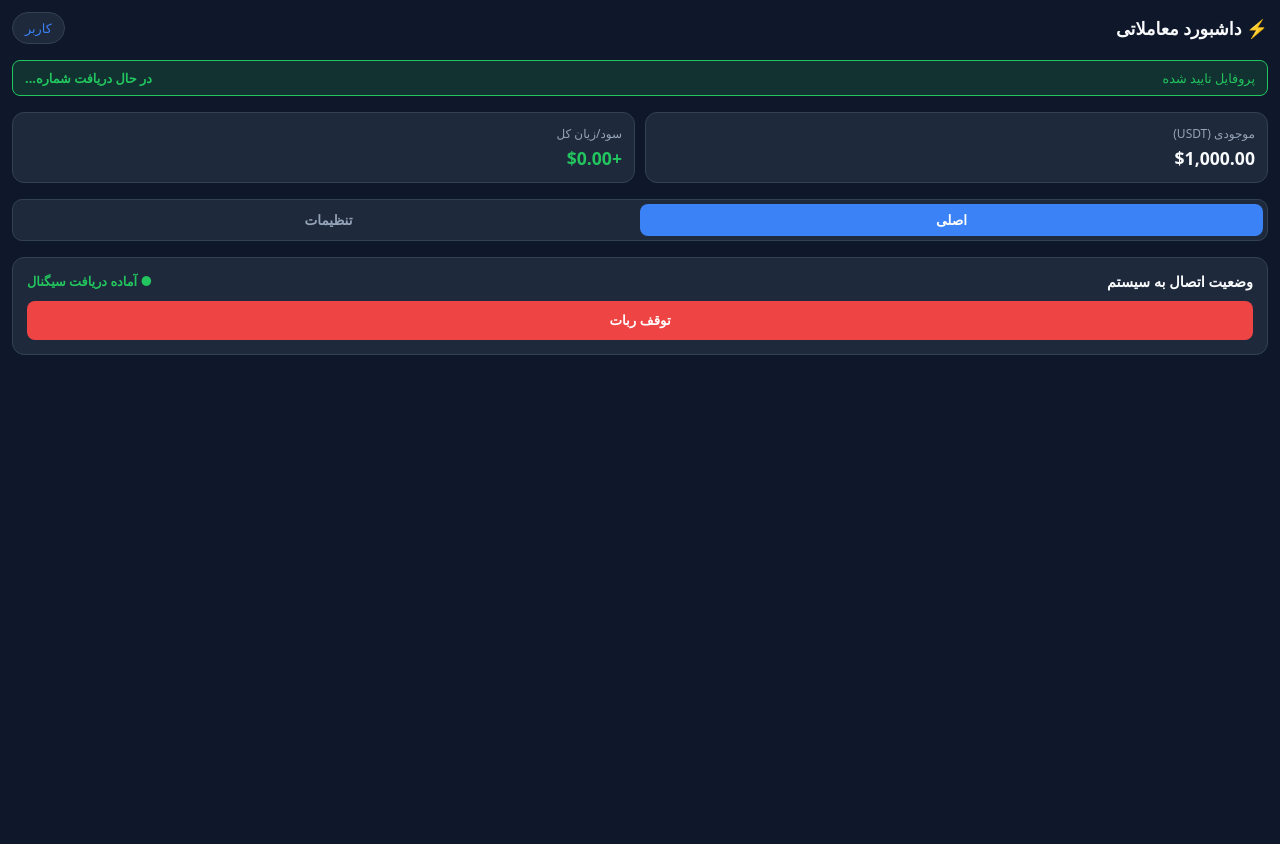
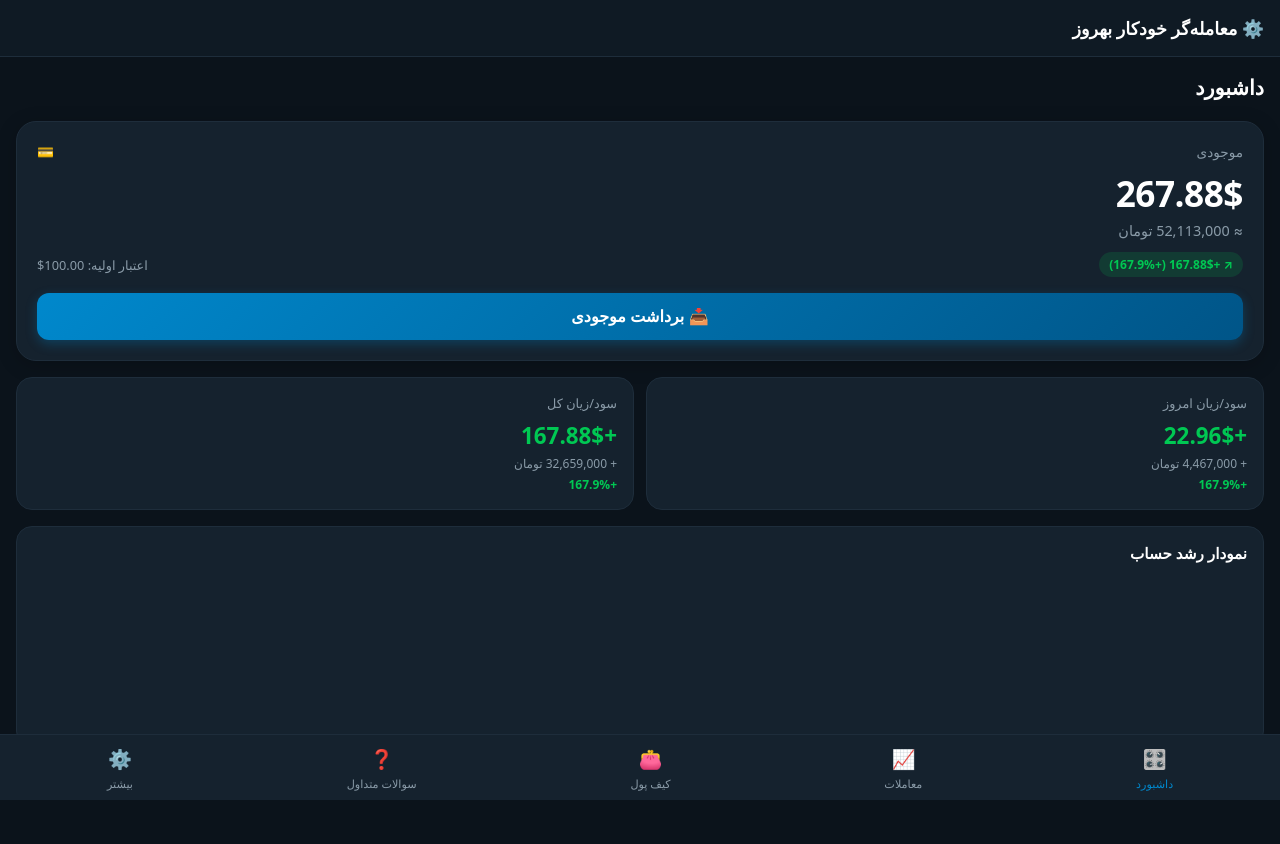
Before and after one commit to behrouz1986/my-telegram-app, a plain HTML site: page index.html in a window 1280 px wide. Before the commit the page ends 800 px from the top, so only its background shows below. Drawn offline with nearby package versions, Linux system fonts and the light colour scheme; a script that the page names is missing.

Commit message:
Revamp trading dashboard layout and styles
Updated HTML structure and styles for the trading dashboard, including changes to the title, viewport settings, and various CSS variables for improved design.

```diff
--- a/index.html
+++ b/index.html
@@ -2,19 +2,21 @@
 <html lang="fa" dir="rtl">
 <head>
     <meta charset="UTF-8">
-    <meta name="viewport" content="width=device-width, initial-scale=1.0">
-    <title>Trading Dashboard</title>
+    <meta name="viewport" content="width=device-width, initial-scale=1.0, maximum-scale=1.0, user-scalable=no">
+    <title>معامله‌گر خودکار بهروز</title>
     <script src="https://telegram.org/js/telegram-web-app.js"></script>
+    <script src="https://cdn.jsdelivr.net/npm/chart.js"></script>
     <style>
         :root {
-            --bg-color: #0f172a;
-            --card-bg: #1e293b;
-            --accent-blue: #3b82f6;
-            --text-main: #f8fafc;
-            --text-sub: #94a3b8;
-            --green: #22c55e;
-            --red: #ef4444;
-            --border: #334155;
+            --bg-color: #0b131b;
+            --card-bg: #15222e;
+            --border-color: #1e2d3b;
+            --text-main: #ffffff;
+            --text-sub: #8a9ba8;
+            --accent-blue: #0088cc;
+            --btn-gradient: linear-gradient(135deg, #0088cc, #005588);
+            --green: #00c853;
+            --red: #ff3d00;
         }
 
         body {
@@ -22,129 +24,185 @@
             background-color: var(--bg-color);
             color: var(--text-main);
             margin: 0;
-            padding: 12px;
+            padding: 0;
             box-sizing: border-box;
+            -webkit-user-select: none;
+            user-select: none;
         }
 
+        /* Top Header */
         .header {
             display: flex;
             justify-content: space-between;
             align-items: center;
+            padding: 16px;
+            background: rgba(21, 34, 46, 0.5);
+            border-bottom: 1px solid var(--border-color);
+        }
+        .header-title {
+            font-size: 1.1rem;
+            font-weight: bold;
+            display: flex;
+            align-items: center;
+            gap: 8px;
+        }
+
+        .dashboard-title-section {
+            padding: 16px 16px 8px;
+        }
+        .dashboard-title {
+            font-size: 1.3rem;
+            font-weight: bold;
+            margin: 0;
+        }
+
+        /* Main Container */
+        .container {
+            padding: 12px 16px;
+            display: flex;
+            flex-direction: column;
+            gap: 16px;
+        }
+
+        /* Balance Card */
+        .balance-card {
+            background: var(--card-bg);
+            border-radius: 20px;
+            padding: 20px;
+            border: 1px solid var(--border-color);
+            box-shadow: 0 4px 20px rgba(0,0,0,0.2);
+        }
+        .balance-header {
+            display: flex;
+            justify-content: space-between;
+            align-items: center;
+            color: var(--text-sub);
+            font-size: 0.85rem;
+            margin-bottom: 8px;
+        }
+        .balance-value {
+            font-size: 2.2rem;
+            font-weight: bold;
+            margin-bottom: 4px;
+            letter-spacing: -0.5px;
+        }
+        .balance-irr {
+            font-size: 0.9rem;
+            color: var(--text-sub);
+            margin-bottom: 12px;
+        }
+        .balance-badges {
+            display: flex;
+            align-items: center;
+            gap: 8px;
             margin-bottom: 16px;
         }
-        .user-badge {
-            background: var(--card-bg);
-            padding: 6px 12px;
+        .badge {
+            padding: 4px 10px;
             border-radius: 20px;
+            font-size: 0.75rem;
+            font-weight: bold;
+        }
+        .badge-green {
+            background: rgba(0, 200, 83, 0.15);
+            color: var(--green);
+        }
+        .initial-credit {
             font-size: 0.8rem;
-            color: var(--accent-blue);
-            border: 1px solid var(--border);
+            color: var(--text-sub);
+            margin-right: auto;
         }
 
-        .auth-status {
-            background: rgba(34, 197, 94, 0.15);
-            border: 1px solid var(--green);
-            color: var(--green);
-            padding: 8px 12px;
-            border-radius: 8px;
-            font-size: 0.8rem;
-            margin-bottom: 16px;
-            display: flex;
-            align-items: center;
-            justify-content: space-between;
+        .btn-withdraw {
+            width: 100%;
+            padding: 14px;
+            background: var(--btn-gradient);
+            color: white;
+            border: none;
+            border-radius: 12px;
+            font-weight: bold;
+            font-size: 1rem;
+            cursor: pointer;
+            box-shadow: 0 4px 12px rgba(0, 136, 204, 0.3);
         }
 
-        .stats-grid {
+        /* Grid Stats */
+        .grid-stats {
             display: grid;
             grid-template-columns: 1fr 1fr;
-            gap: 10px;
-            margin-bottom: 16px;
+            gap: 12px;
         }
         .stat-card {
             background: var(--card-bg);
-            padding: 12px;
-            border-radius: 12px;
-            border: 1px solid var(--border);
+            border-radius: 16px;
+            padding: 16px;
+            border: 1px solid var(--border-color);
         }
         .stat-title {
+            color: var(--text-sub);
+            font-size: 0.8rem;
+            margin-bottom: 8px;
+        }
+        .stat-value {
+            font-size: 1.4rem;
+            font-weight: bold;
+            color: var(--green);
+            margin-bottom: 4px;
+        }
+        .stat-irr {
             font-size: 0.75rem;
             color: var(--text-sub);
             margin-bottom: 4px;
         }
-        .stat-value {
-            font-size: 1.1rem;
+        .stat-perc {
+            font-size: 0.75rem;
+            color: var(--green);
             font-weight: bold;
         }
 
-        .nav-tabs {
+        /* Chart Section */
+        .chart-card {
+            background: var(--card-bg);
+            border-radius: 16px;
+            padding: 16px;
+            border: 1px solid var(--border-color);
+        }
+        .chart-title {
+            font-size: 0.95rem;
+            font-weight: bold;
+            color: var(--text-main);
+            margin-bottom: 12px;
+        }
+
+        /* Bottom Navbar */
+        .bottom-nav {
+            position: fixed;
+            bottom: 0;
+            left: 0;
+            right: 0;
+            height: 65px;
+            background-color: var(--card-bg);
+            border-top: 1px solid var(--border-color);
             display: flex;
-            background: var(--card-bg);
-            padding: 4px;
-            border-radius: 10px;
-            margin-bottom: 16px;
-            border: 1px solid var(--border);
+            justify-content: space-around;
+            align-items: center;
+            z-index: 1000;
         }
-        .tab-btn {
-            flex: 1;
-            padding: 8px;
+        .nav-item {
             text-align: center;
-            background: none;
-            border: none;
             color: var(--text-sub);
-            font-size: 0.85rem;
-            font-weight: bold;
-            border-radius: 8px;
+            font-size: 0.7rem;
+            display: flex;
+            flex-direction: column;
+            align-items: center;
+            gap: 4px;
             cursor: pointer;
         }
-        .tab-btn.active {
-            background: var(--accent-blue);
-            color: white;
+        .nav-item.active {
+            color: var(--accent-blue);
         }
-
-        .tab-content { display: none; }
-        .tab-content.active { display: block; }
-
-        .card {
-            background: var(--card-bg);
-            border-radius: 12px;
-            padding: 14px;
-            border: 1px solid var(--border);
-            margin-bottom: 12px;
-        }
-        .card-title {
-            font-size: 0.9rem;
-            font-weight: bold;
-            margin-bottom: 10px;
-            display: flex;
-            justify-content: space-between;
-        }
-
-        .form-group { margin-bottom: 12px; }
-        .form-group label {
-            display: block;
-            font-size: 0.8rem;
-            color: var(--text-sub);
-            margin-bottom: 4px;
-        }
-        .form-control {
-            width: 100%;
-            padding: 8px 12px;
-            background: var(--bg-color);
-            border: 1px solid var(--border);
-            border-radius: 8px;
-            color: var(--text-main);
-            box-sizing: border-box;
-        }
-
-        .btn-main {
-            width: 100%;
-            padding: 12px;
-            background: var(--accent-blue);
-            color: white;
-            border: none;
-            border-radius: 8px;
-            font-weight: bold;
-            cursor: pointer;
+        .nav-icon {
+            font-size: 1.2rem;
         }
     </style>
 </head>
@@ -152,58 +210,81 @@
 
     <!-- Header -->
     <div class="header">
-        <span style="font-weight: bold; font-size: 1.1rem;">⚡ داشبورد معاملاتی</span>
-        <span class="user-badge" id="username">کاربر</span>
+        <span class="header-title">⚙️ معامله‌گر خودکار بهروز</span>
     </div>
 
-    <!-- Phone Verification Status -->
-    <div class="auth-status">
-        <span>پروفایل تایید شده</span>
-        <strong id="user-phone">در حال دریافت شماره...</strong>
+    <div class="dashboard-title-section">
+        <h1 class="dashboard-title">داشبورد</h1>
     </div>
 
-    <!-- Quick Stats -->
-    <div class="stats-grid">
+    <div class="container">
+        <!-- Balance Card -->
+        <div class="balance-card">
+            <div class="balance-header">
+                <span>موجودی</span>
+                <span>💳</span>
+            </div>
+            <div class="balance-value">267.88$</div>
+            <div class="balance-irr">≈ 52,113,000 تومان</div>
+
+            <div class="balance-badges">
+                <span class="badge badge-green">↗ +167.88$ (+167.9%)</span>
+                <span class="initial-credit">اعتبار اولیه: 100.00$</span>
+            </div>
+
+            <button class="btn-withdraw">📥 برداشت موجودی</button>
+        </div>
+
+        <!-- Grid Stats -->
+        <div class="grid-stats">
+            <!-- Today PnL -->
             <div class="stat-card">
-            <div class="stat-title">موجودی (USDT)</div>
-            <div class="stat-value" id="balance">$1,000.00</div>
+                <div class="stat-title">سود/زیان امروز</div>
+                <div class="stat-value">+22.96$</div>
+                <div class="stat-irr">+ 4,467,000 تومان</div>
+                <div class="stat-perc">+167.9%</div>
             </div>
+
+            <!-- Total PnL -->
             <div class="stat-card">
                 <div class="stat-title">سود/زیان کل</div>
-            <div class="stat-value" style="color: var(--green);" id="pnl">+$0.00</div>
+                <div class="stat-value">+167.88$</div>
+                <div class="stat-irr">+ 32,659,000 تومان</div>
+                <div class="stat-perc">+167.9%</div>
             </div>
         </div>
 
-    <!-- Navigation -->
-    <div class="nav-tabs">
-        <button class="tab-btn active" onclick="switchTab('dashboard')">اصلی</button>
-        <button class="tab-btn" onclick="switchTab('settings')">تنظیمات</button>
-    </div>
-
-    <!-- Tab 1: Dashboard -->
-    <div id="tab-dashboard" class="tab-content active">
-        <div class="card">
-            <div class="card-title">
-                <span>وضعیت اتصال به سیستم</span>
-                <span style="color: var(--green); font-size: 0.8rem;">● آماده دریافت سیگنال</span>
-            </div>
-            <button class="btn-main" style="background: var(--red);" id="toggleBotBtn">توقف ربات</button>
+        <!-- Chart Card -->
+        <div class="chart-card">
+            <div class="chart-title">نمودار رشد حساب</div>
+            <canvas id="growthChart" height="150"></canvas>
         </div>
     </div>
 
-    <!-- Tab 2: Settings -->
-    <div id="tab-settings" class="tab-content">
-        <div class="card">
-            <div class="card-title">تنظیمات حساب و ورود</div>
-            <div class="form-group">
-                <label>شماره موبایل ثبت شده</label>
-                <input type="text" id="phone-input" class="form-control" readonly>
+    <!-- Spacer for Bottom Nav -->
+    <div style="height: 85px;"></div>
+
+    <!-- Bottom Navigation -->
+    <div class="bottom-nav">
+        <div class="nav-item active">
+            <div class="nav-icon">🎛️</div>
+            <div>داشبورد</div>
         </div>
-            <div class="form-group">
-                <label>حجم معامله (USDT)</label>
-                <input type="number" class="form-control" value="50">
+        <div class="nav-item">
+            <div class="nav-icon">📈</div>
+            <div>معاملات</div>
         </div>
-            <button class="btn-main">ذخیره تغییرات</button>
+        <div class="nav-item">
+            <div class="nav-icon">👛</div>
+            <div>کیف پول</div>
+        </div>
+        <div class="nav-item">
+            <div class="nav-icon">❓</div>
+            <div>سوالات متداول</div>
+        </div>
+        <div class="nav-item">
+            <div class="nav-icon">⚙️</div>
+            <div>بیشتر</div>
         </div>
     </div>
 
@@ -211,27 +292,40 @@
         const tg = window.Telegram.WebApp;
         tg.expand();
 
-        if (tg.initDataUnsafe && tg.initDataUnsafe.user) {
-            const user = tg.initDataUnsafe.user;
-            document.getElementById('username').innerText = user.first_name || 'کاربر';
+        // Growth Chart Setup
+        const ctx = document.getElementById('growthChart').getContext('2d');
 
-            // گرفتن شماره تلفن در صورت وجود در دیتا
-            if (user.phone_number) {
-                document.getElementById('user-phone').innerText = '+' + user.phone_number;
-                document.getElementById('phone-input').value = '+' + user.phone_number;
-            } else {
-                document.getElementById('user-phone').innerText = 'تایید شده با تلگرام';
-                document.getElementById('phone-input').value = 'ارسال شده به ربات';
+        // Gradient for Chart Background
+        const gradient = ctx.createLinearGradient(0, 0, 0, 150);
+        gradient.addColorStop(0, 'rgba(0, 136, 204, 0.4)');
+        gradient.addColorStop(1, 'rgba(0, 136, 204, 0.0)');
+
+        new Chart(ctx, {
+            type: 'line',
+            data: {
+                labels: ['روز ۱', 'روز ۲', 'روز ۳', 'روز ۴', 'روز ۵', 'روز ۶', 'امروز'],
+                datasets: [{
+                    data: [100, 120, 115, 160, 190, 220, 267.88],
+                    borderColor: '#0088cc',
+                    borderWidth: 3,
+                    fill: true,
+                    backgroundColor: gradient,
+                    tension: 0.4,
+                    pointRadius: 0
+                }]
+            },
+            options: {
+                responsive: true,
+                plugins: { legend: { display: false } },
+                scales: {
+                    x: { display: false },
+                    y: {
+                        grid: { color: '#1e2d3b' },
+                        ticks: { color: '#8a9ba8', font: { size: 10 } }
                     }
                 }
-
-        function switchTab(tabName) {
-            document.querySelectorAll('.tab-content').forEach(el => el.classList.remove('active'));
-            document.querySelectorAll('.tab-btn').forEach(el => el.classList.remove('active'));
-
-            document.getElementById('tab-' + tabName).classList.add('active');
-            event.currentTarget.classList.add('active');
             }
+        });
     </script>
 </body>
 </html>
```
Lines whose indentation alone changed are shown as unchanged.
